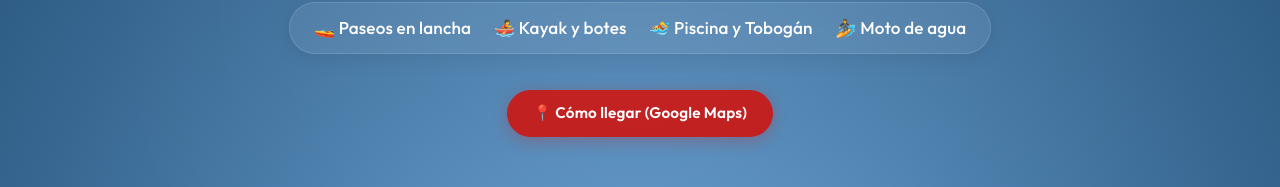
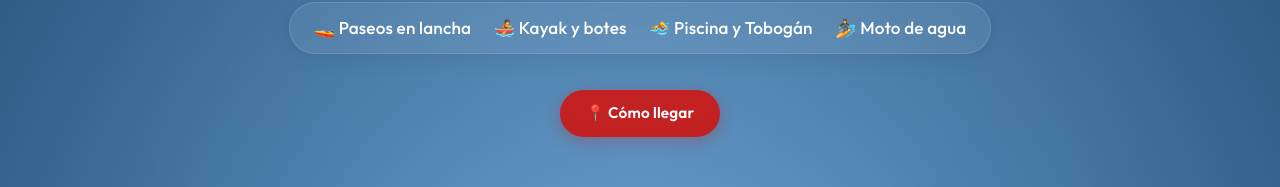
Before and after one commit to El-Piru/cabanas-fronted, a React (Vite) app: page / in a window 1280 px wide. Shown: the part 335-522 px from the top of the page. Built offline with nearby package versions, Linux system fonts and the light colour scheme; no server answers; a web font is replaced by a local one.

Commit message:
style: remove '(Google Maps)' from Hero button text

```diff
--- a/src/pages/Home.jsx
+++ b/src/pages/Home.jsx
@@ -99,7 +99,7 @@ export default function Home() {
             e.currentTarget.style.transform='translateY(0)'
             e.currentTarget.style.boxShadow='0 4px 15px rgba(192, 28, 28, 0.3)'
           }}>
-            📍 Cómo llegar (Google Maps)
+            📍 Cómo llegar
           </a>
         </div>
       </div>
```
